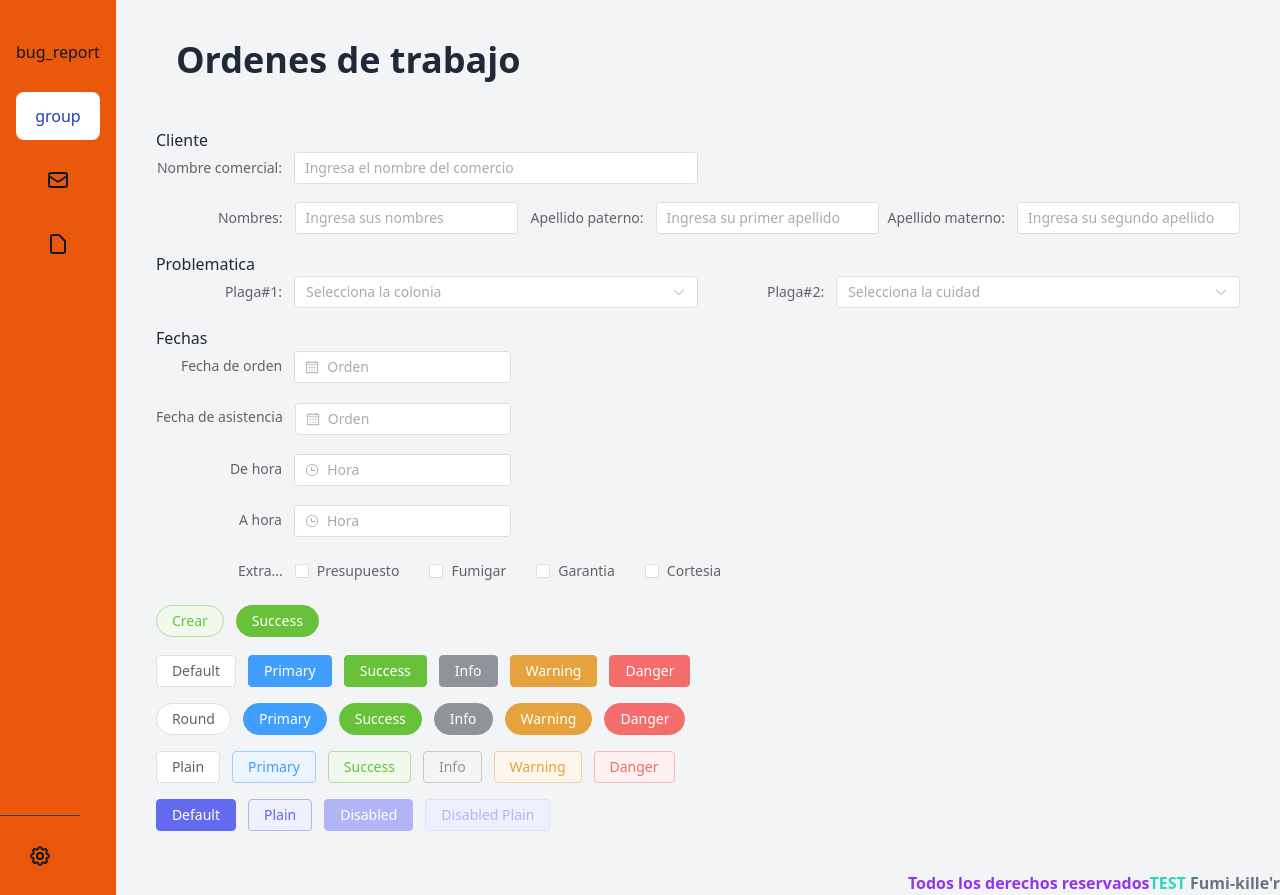
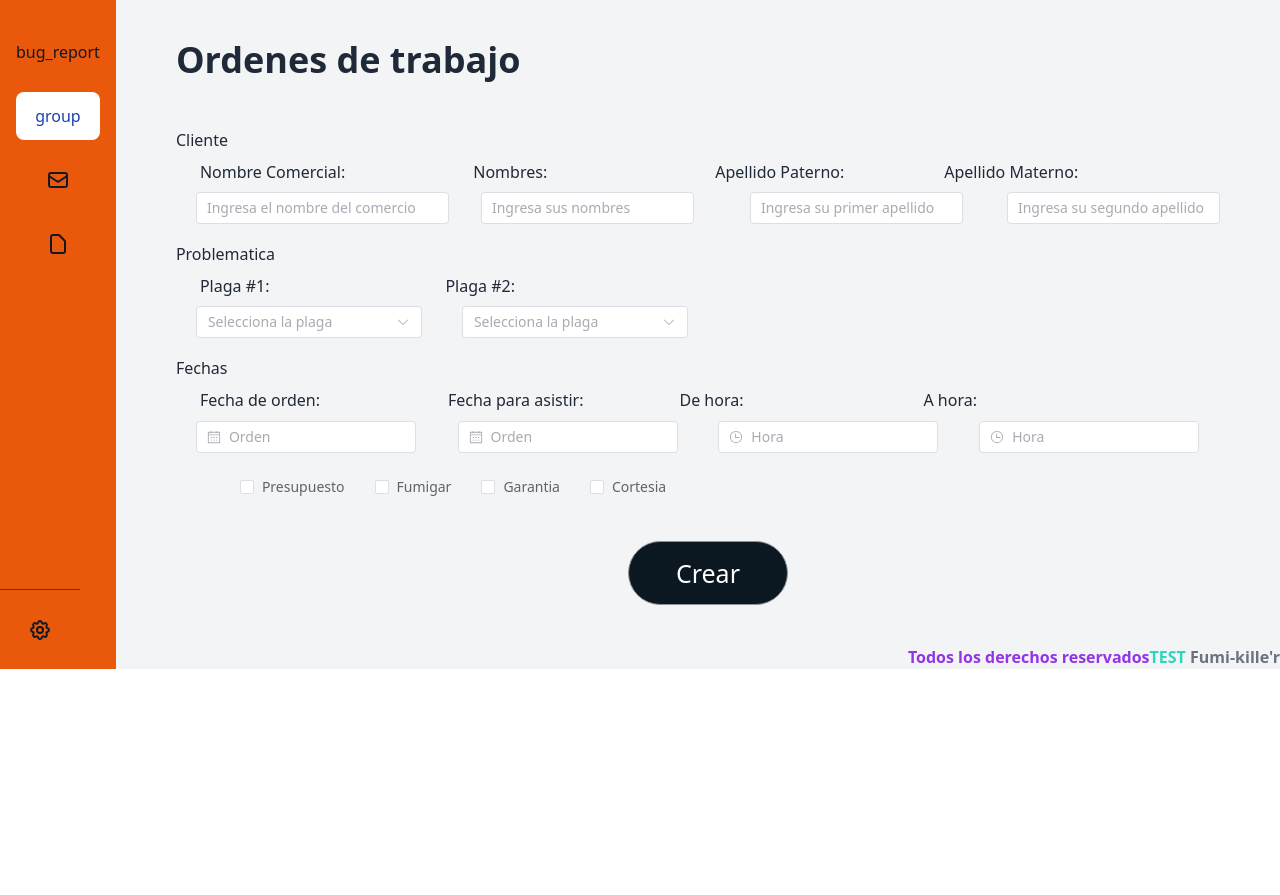
Before and after one commit to DarkghostByte/Fumikiller, a Vue app in the folder fumi/: page /admin/works/add-works in a window 1280 px wide. Shown: the part 204-1099 px from the top of the page. After the commit the page ends 873 px from the top, so only its background shows below. Built offline with nearby package versions, Linux system fonts and the light colour scheme.

Commit message:
Diseño pantalla OT altas
Se realizo el diseño de la pantalla de nueva orden de trabajo

```diff
--- a/fumi/src/views/admin/works/AdminAddWorksComponent.vue
+++ b/fumi/src/views/admin/works/AdminAddWorksComponent.vue
@@ -31,98 +31,115 @@
         </div>
         <!-- TABLE DATA -->
 
-        <div class="flex">
+        <div class="flex ml-5">
           <el-form :model="form" label-width="auto" style="max-width: 100%">
 
             <p>Cliente</p>
+            <div style="display:flex" class="m-2"  >
+              <p class="px-4 pr-12">Nombre Comercial:</p>
+              <p class="px-20 pr-10">Nombres:</p>
+              <p class="px-20 ml-12 ">Apellido Paterno:</p>
+              <p class="px-5">Apellido Materno:</p>
+            </div>
 
-            <el-form-item label="Nombre comercial: "
-            style="width: 50%">
+            <!-- Primera Fila -->
+            <div class="flex">
+              <el-form-item class="ml-5" style="width: 25%">
                 <el-input v-model="form.comercio"
                 placeholder="Ingresa el nombre del comercio"/>
               </el-form-item>
-
-            <div class="flex">
-              <el-form-item label="Nombres: ">
+              <el-form-item class="px-8">
                 <el-input v-model="form.name"
                 placeholder="Ingresa sus nombres"/>
               </el-form-item>
-              <el-form-item label="Apellido paterno: ">
+              <el-form-item class="px-6">
                 <el-input v-model="form.lastname1"
                 placeholder="Ingresa su primer apellido"/>
               </el-form-item>
-              <el-form-item label="Apellido materno: ">
+              <el-form-item class="px-5">
                 <el-input v-model="form.lastname2"
                 placeholder="Ingresa su segundo apellido"/>
               </el-form-item>
             </div>
 
+            <!-- Segunda Fila -->
+            <p>Problematica</p>
+            <div style="display:flex" class="m-2"  >
+              <p class="px-4 pr-8">Plaga #1:</p>
+              <p class="px-36 pr-7">Plaga #2:</p>
+            </div>
 
-
-            <p>Problematica</p>
-
-            <div class="flex">
-              <el-form-item label="Plaga#1: "
-              style="width: 50%">
-                <el-select v-model="form.plaga1" placeholder="Selecciona la  colonia">
+            <div class="flex" style="width:100%;">
+              <el-form-item class="px-5" style="width: 25%" >
+                <el-select v-model="form.plaga1" placeholder="Selecciona la plaga" >
                   <el-option label="Cucarachas" value="cucarachas" />
                   <el-option label="Pulgas" value="pulgas" />
                 </el-select>
               </el-form-item>
-              <el-form-item label="Plaga#2: "
-              style="width: 50%">
-                <el-select v-model="form.plaga2" placeholder="Selecciona la cuidad">
+              <el-form-item class="px-5" style="width: 25%" >
+                <el-select v-model="form.plaga1" placeholder="Selecciona la plaga" >
                   <el-option label="Cucarachas" value="cucarachas" />
                   <el-option label="Pulgas" value="pulgas" />
                 </el-select>
               </el-form-item>
             </div>
 
+
+            <!-- Tercera Fila -->
             <p>Fechas</p>
-
-            <el-form-item label="Fecha de orden">
+            <div style="display:flex" class="m-2"   >
+              <p class="px-4 pr-12">Fecha de orden:</p>
+              <p class="px-20 pr-7">Fecha para asistir:</p>
+              <p class="px-5 ml-12 ">De hora:</p>
+              <p class="px-40">A hora:</p>
+            </div>
+            <div class="flex">
+              <el-form-item class="px-5" style="width: 25%">
                 <el-col :span="11">
                   <el-date-picker
                     v-model="form.date1"
                     type="date"
                     placeholder="Orden"
-                  style="width: 50%"
+
                   />
                 </el-col>
               </el-form-item>
 
-            <el-form-item label=" Fecha de asistencia">
+              <el-form-item class="ml-5" style="width: 25%" >
                 <el-col :span="11">
                   <el-date-picker
                     v-model="form.date2"
                     type="date"
                     placeholder="Orden"
-                  style="width: 50%"
+
                   />
                 </el-col>
               </el-form-item>
 
-            <el-form-item label="De hora">
+              <el-form-item  style="width: 25%">
                 <el-col :span="11">
                   <el-time-picker
                     v-model="form.date3"
                     placeholder="Hora"
-                  style="width: 50%"
+
                   />
                 </el-col>
               </el-form-item>
 
-            <el-form-item label="A hora">
+              <el-form-item style="width: 25%">
                 <el-col :span="11">
                   <el-time-picker
                     v-model="form.date4"
                     placeholder="Hora"
-                  style="width: 50%"
+
                   />
                 </el-col>
               </el-form-item>
+            </div>
 
-            <el-form-item label="Extra...">
+            <!-- Cuarta Fila -->
+            <div class="flex justify-start px-16">
+              <el-form-item >
                 <el-checkbox-group v-model="form.type">
                   <el-checkbox value="Presupuesto" name="type">
                     Presupuesto
@@ -138,44 +155,10 @@
                   </el-checkbox>
                 </el-checkbox-group>
               </el-form-item>
+            </div>
 
-            <el-form-item>
-              <el-button type="success" @click="onSubmit" round plain>Crear</el-button>
-              <el-button type="success" round>Success</el-button>
-            </el-form-item>
-
-            <div class="mb-4">
-              <el-button>Default</el-button>
-              <el-button type="primary">Primary</el-button>
-              <el-button type="success">Success</el-button>
-              <el-button type="info">Info</el-button>
-              <el-button type="warning">Warning</el-button>
-              <el-button type="danger">Danger</el-button>
-            </div>
-            <div class="mb-4">
-              <el-button round>Round</el-button>
-              <el-button type="primary" round>Primary</el-button>
-              <el-button type="success" round>Success</el-button>
-              <el-button type="info" round>Info</el-button>
-              <el-button type="warning" round>Warning</el-button>
-              <el-button type="danger" round>Danger</el-button>
-            </div>
-            <div class="mb-4">
-              <el-button plain>Plain</el-button>
-              <el-button type="primary" plain>Primary</el-button>
-              <el-button type="success" plain>Success</el-button>
-              <el-button type="info" plain>Info</el-button>
-              <el-button type="warning" plain>Warning</el-button>
-              <el-button type="danger" plain>Danger</el-button>
-            </div>
-            <div>
-              <el-button color="#626aef" :dark="isDark">Default</el-button>
-              <el-button color="#626aef" :dark="isDark" plain>Plain</el-button>
-
-              <el-button color="#626aef" :dark="isDark" disabled>Disabled</el-button>
-              <el-button color="#626aef" :dark="isDark" disabled plain
-                >Disabled Plain</el-button
-              >
+            <div style="display:flex; justify-content: center;" class="">
+              <el-button class="w-40 h-16 mt-5" style="background-color:#0B1821; border-radius:40px; font-size:25px;" type="info" round>Crear</el-button>
             </div>
           </el-form>
         </div>
```
Lines whose indentation alone changed are shown as unchanged.
